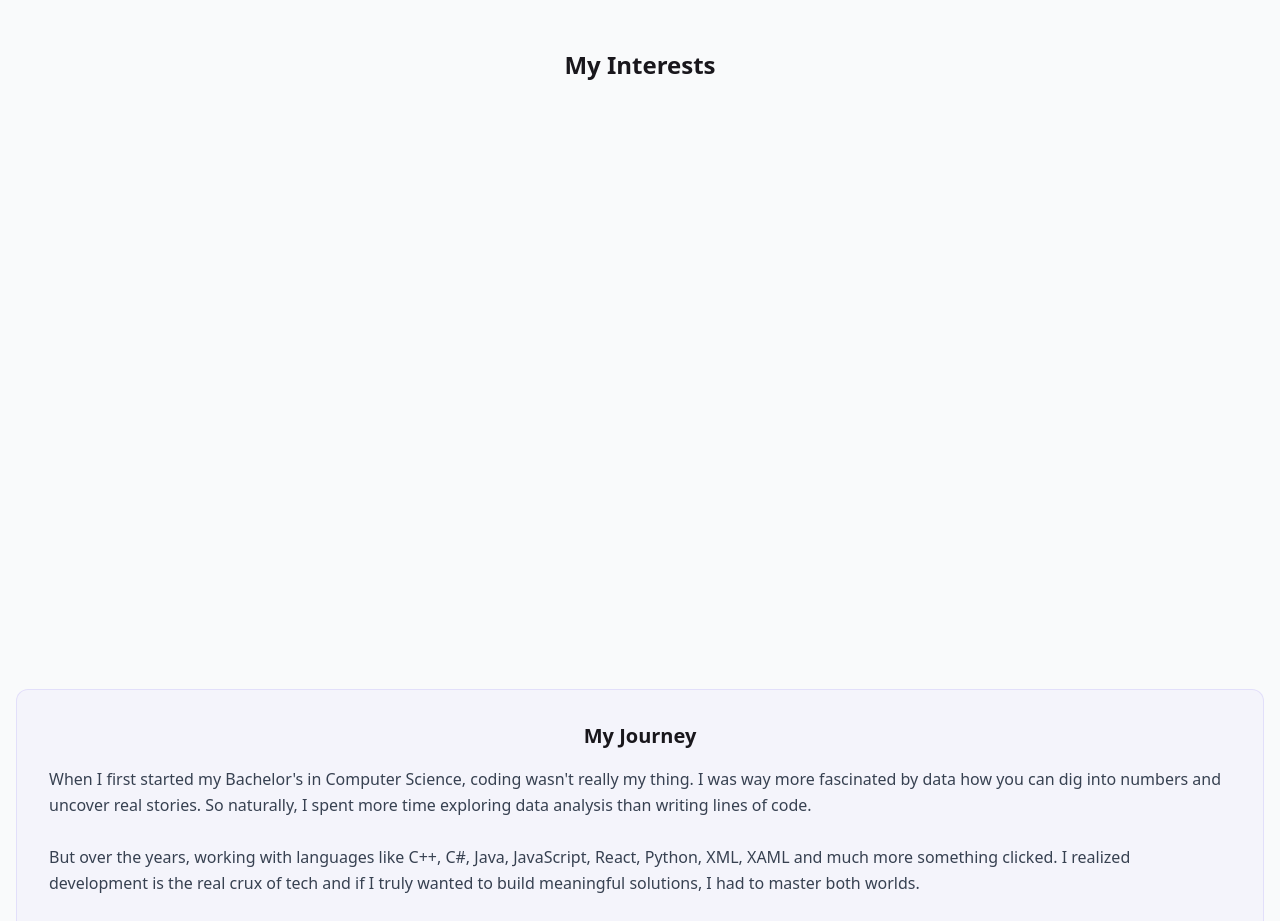
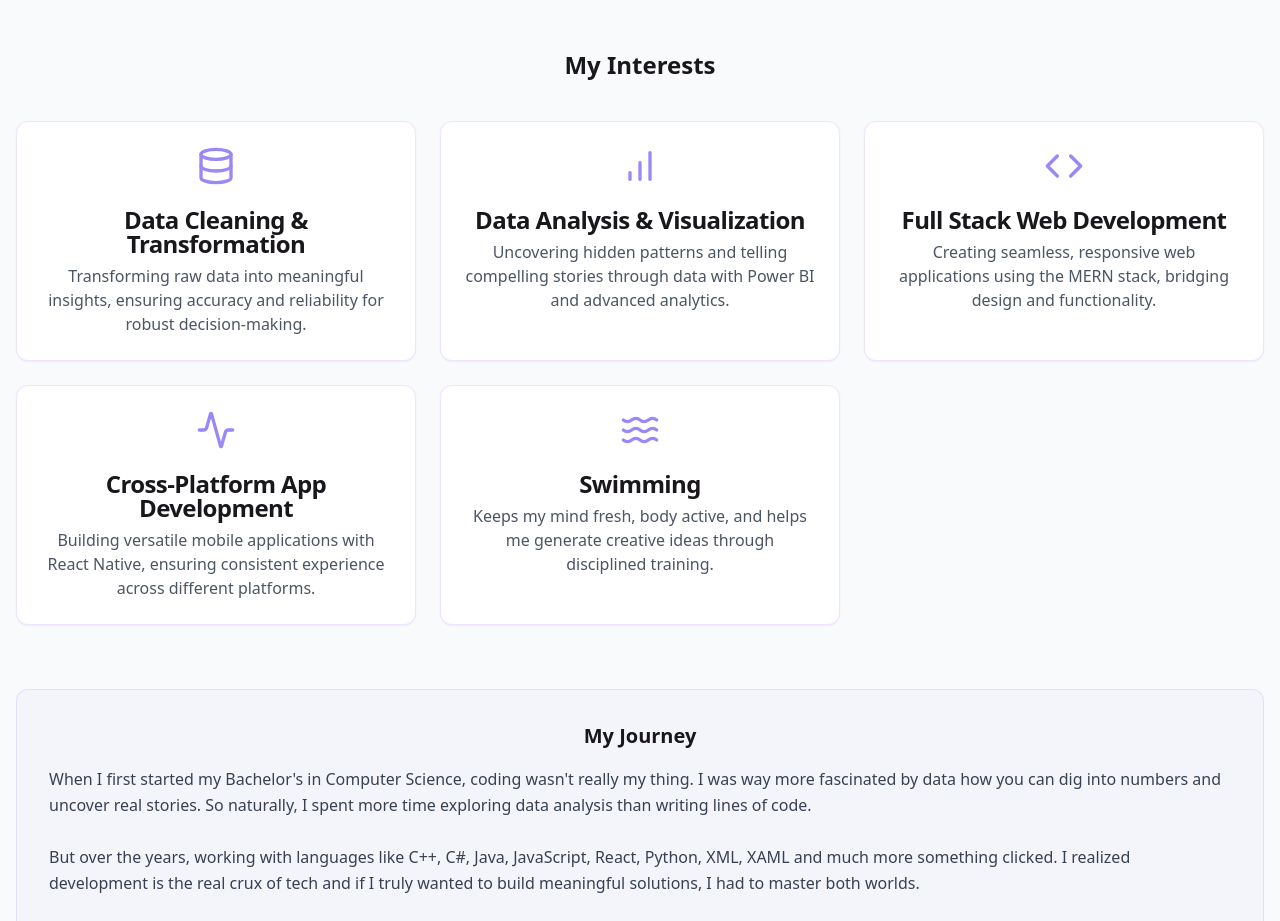
Before and after one commit to devShazain/shazain-portfolio-hub, a React (Vite) app: page / in a window 1280 px wide. Shown: the part 887-1808 px from the top of the page. Built offline with nearby package versions, Linux system fonts and the light colour scheme.

Commit message:
Remove animations from interests section
Reverts the animation changes made to the interests section.

```diff
--- a/src/components/About.tsx
+++ b/src/components/About.tsx
@@ -1,4 +1,3 @@
-
 import { Database, Code, BarChart, Activity, Waves } from "lucide-react";
 import { Card, CardContent, CardHeader, CardTitle } from "@/components/ui/card";
 
@@ -43,19 +42,9 @@ const About = () => {
 
       <div className="grid grid-cols-1 md:grid-cols-3 gap-6">
         {interests.map((interest, index) => (
-          <Card
-            key={index}
-            className="card-hover border-portfolio-purple-light border-opacity-40 reveal"
-            style={{
-              animationDelay: `${index * 150}ms`,
-              transform: 'translateY(20px)',
-              opacity: 0
-            }}
-          >
+          <Card key={index} className="card-hover border-portfolio-purple-light border-opacity-40 reveal">
             <CardHeader className="text-center pb-2">
-              <div className="mx-auto mb-4 transform transition-transform hover:scale-110 duration-300">
-                {interest.icon}
-              </div>
+              <div className="mx-auto mb-4">{interest.icon}</div>
               <CardTitle>{interest.title}</CardTitle>
             </CardHeader>
             <CardContent>
```
